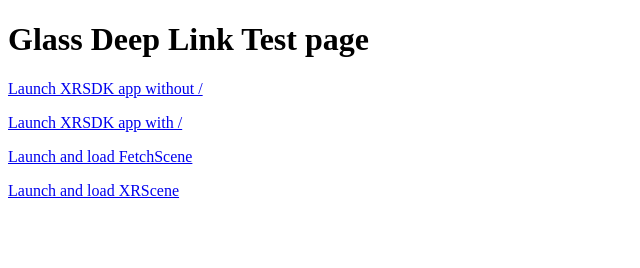
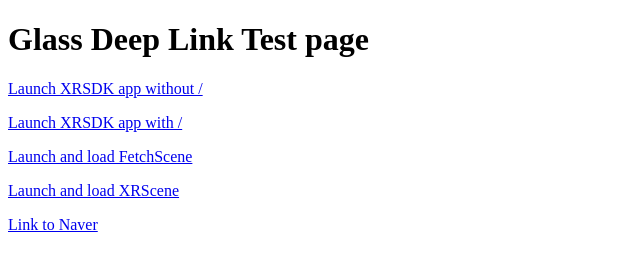
Before and after one commit to jiyoon0523/deep-link-test, a plain HTML site: page index.html in a window 1280 px wide. Shown: the whole page, without its empty margins (0-640 px from the left). Drawn offline with Linux system fonts and the light colour scheme.

Commit message:
Update index.html

```diff
--- a/index.html
+++ b/index.html
@@ -11,6 +11,7 @@
    <p><a href="unitydl://mylink/">Launch XRSDK app with /</a></p>
    <p><a href="unitydl://mylink?FetchScene">Launch and load FetchScene</a></p>
    <p><a href="unitydl://mylink?XRScene/">Launch and load XRScene</a></p>
+   <p><a href="https://www.naver.com/">Link to Naver</a></p>
    <!-- <script src="./main.js"></script> -->
 </body>
 </html>
```
